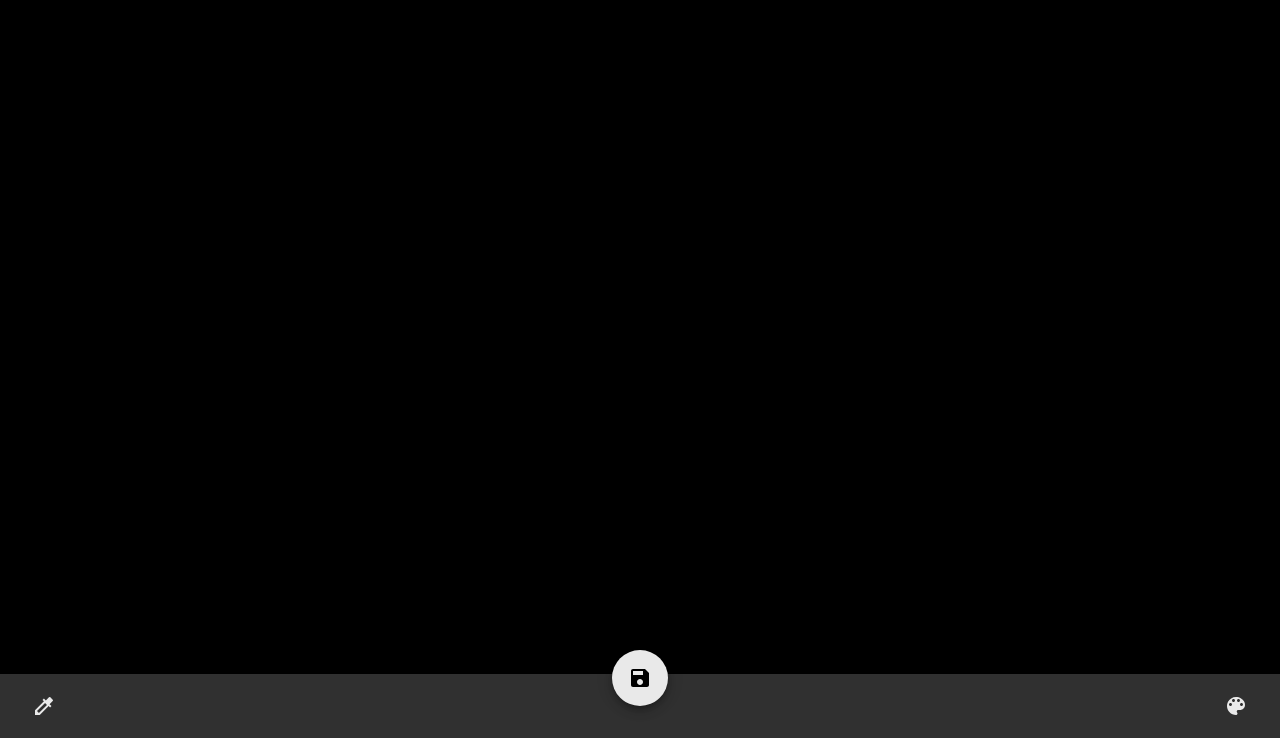
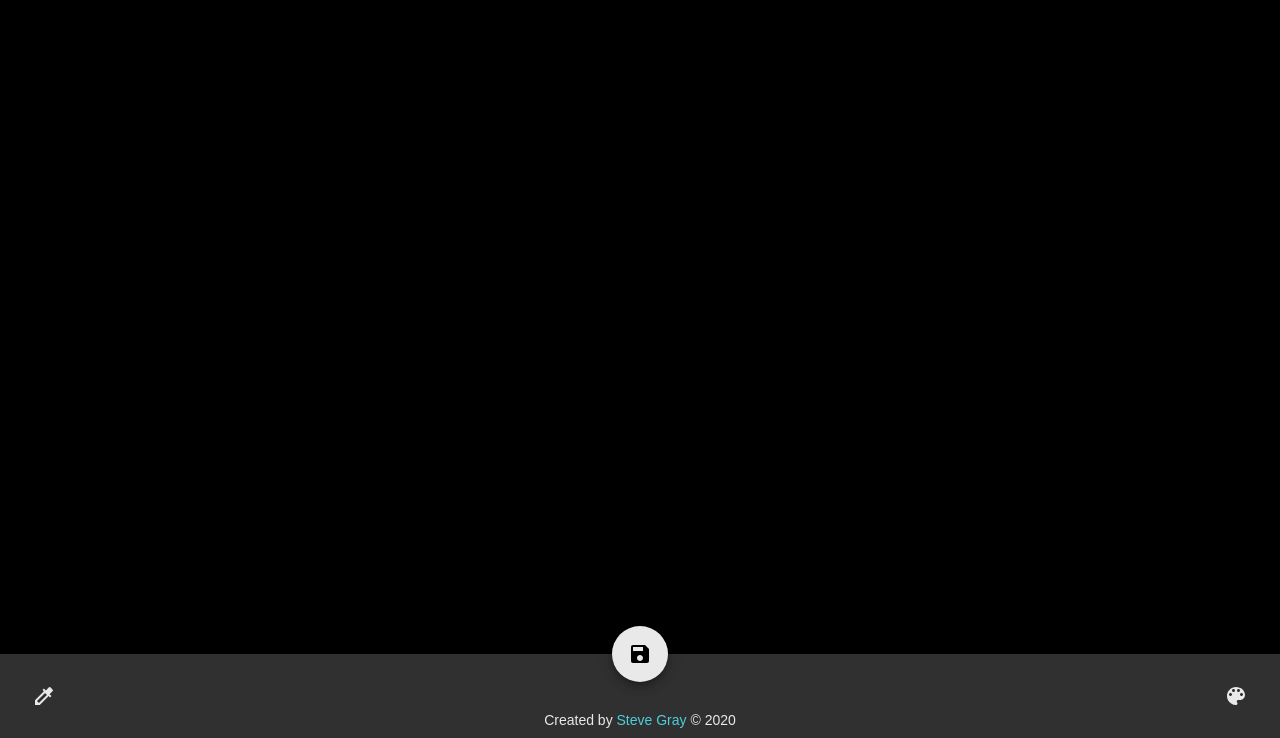
Before and after one commit to heystevegray/soft-light, a Gatsby site: page /App in a window 1280 px wide. Shown: the part 62-800 px from the top of the page. Built offline with nearby package versions, Linux system fonts and the light colour scheme; Gatsby itself is replaced by a stand-in of ours.

Commit message:
Linking to website.

```diff
--- a/src/components/Footer/Footer.tsx
+++ b/src/components/Footer/Footer.tsx
@@ -2,7 +2,7 @@ import React from "react"
 
 const Footer = () => {
   return (
-    <div className="footer text-center pb-2 ">
+    <div className="footer text-center pb-2">
       <div className="sm:text-sm text-xs">
         Created by{" "}
         <a href="https://heystevegray.dev/" target="_blank">
--- a/src/pages/App.tsx
+++ b/src/pages/App.tsx
@@ -20,6 +20,7 @@ import Picker from "../components/Picker/Picker"
 import { State } from "../interfaces/State"
 import adapter from "webrtc-adapter"
 import SEO from "../components/seo"
+import Footer from "../components/Footer/footer"
 
 const messages = [
   "Free lighting what's up",
@@ -402,8 +403,9 @@ export default function App() {
             <ColorizeIcon className="icon" />
           </IconButton>
         </Tooltip>
+        <div className="inline-grid justify-center">
           <div className="place-self-center fab">
-          <Tooltip title="Save">
+            <Tooltip title="Save" placement="top">
               <Fab
                 style={{ background: "var(--light)" }}
                 aria-label="Save"
@@ -412,6 +414,8 @@ export default function App() {
                 <Save style={{ color: hexWithAlpha }} />
               </Fab>
             </Tooltip>
+          </div>
+          <Footer />
         </div>
         <Tooltip title="Color Palette">
           <IconButton
--- a/tailwind.config.js
+++ b/tailwind.config.js
@@ -14,7 +14,7 @@ module.exports = {
     },
     extend: {
       gridTemplateRows: {
-        layout: "auto minmax(0, auto) 1fr 3fr 64px",
+        layout: "auto minmax(0, auto) 1fr 3fr auto",
       },
       gridTemplateColumns: {
         appbar: "auto 1fr auto auto auto auto auto",
```
Lines whose indentation alone changed are shown as unchanged.
